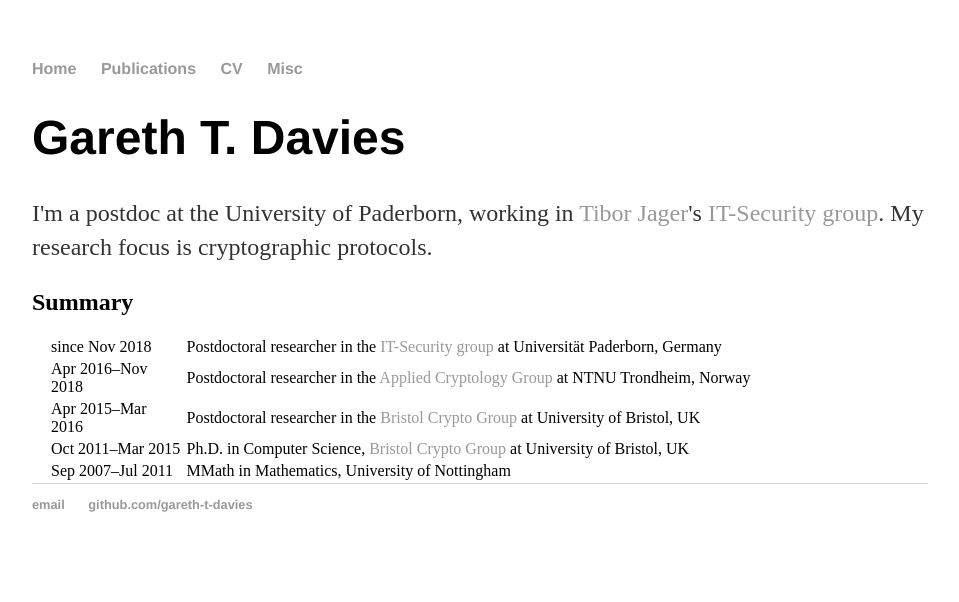
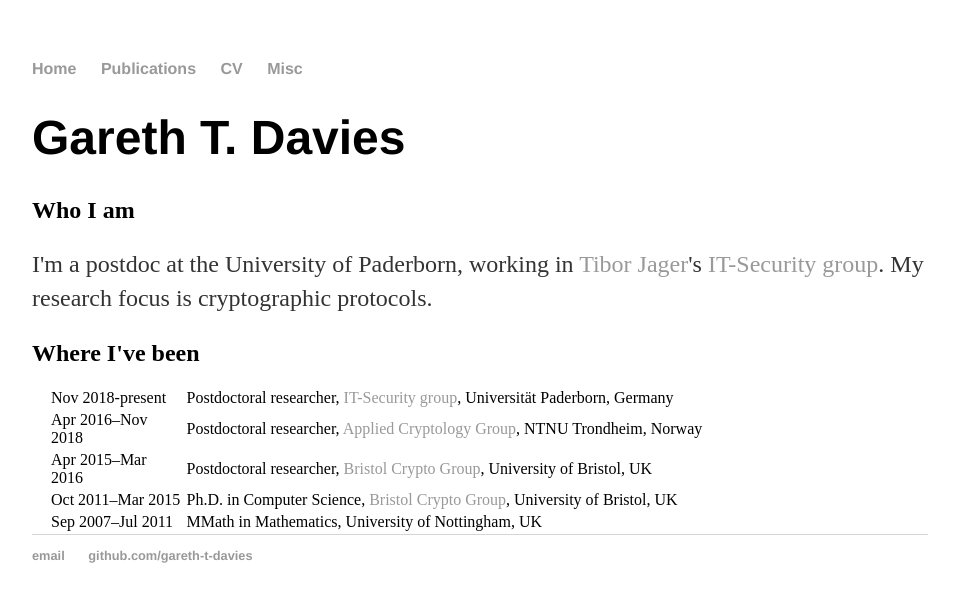
Before and after one commit to gareth-t-davies/gareth-t-davies.github.io, a Jekyll site: the page built from index.html, in a window 1280 px wide. Shown: the top 602 px of the page, without its empty margins (160-1119 px from the left). Built offline with Jekyll 4.4.1, drawn with Linux system fonts in a browser that asks for light colours.

Commit message:
Update index.html

```diff
--- a/index.html
+++ b/index.html
@@ -4,14 +4,17 @@ title: Gareth T. Davies
 ---
 <div class="blurb">
 	<h1>Gareth T. Davies</h1>
-	<p>I'm a postdoc at the University of Paderborn, working in <a href="https://www.tiborjager.de/" ">Tibor Jager</a>'s <a href="https://cs.uni-paderborn.de/en/its/" ">IT-Security group</a>. My research focus is cryptographic protocols.</p>
 </div><!-- /.blurb -->
 
-			<h2>Summary</h2>
-			<table style="margin-left: 1em; width: 100%; border: 0px;">
-				<tr><td style="width: 15%;">since Nov 2018</td><td>Postdoctoral researcher in the <a href="https://cs.uni-paderborn.de/en/its/">IT-Security group</a> at Universit&auml;t Paderborn, Germany</td></tr>
-				<tr><td style="width: 15%;">Apr 2016&ndash;Nov 2018</td><td>Postdoctoral researcher in the <a href="https://www.ntnu.edu/iik/nacl-lab">Applied Cryptology Group</a> at NTNU Trondheim, Norway</td></tr>
-				<tr><td style="width: 15%;">Apr 2015&ndash;Mar 2016</td><td>Postdoctoral researcher in the <a href="http://www.cs.bris.ac.uk/Research/CryptographySecurity/">Bristol Crypto Group</a> at University of Bristol, UK</td></tr>
-				<tr><td style="width: 15%;">Oct 2011&ndash;Mar 2015</td><td>Ph.D. in Computer Science, <a href="http://www.cs.bris.ac.uk/Research/CryptographySecurity/">Bristol Crypto Group</a> at University of Bristol, UK</td></tr>
-				<tr><td style="width: 15%;">Sep 2007&ndash;Jul 2011</td><td>MMath in Mathematics, University of Nottingham</td></tr>
-			</table>
+<h2>Who I am</h2>
+<p>I'm a postdoc at the University of Paderborn, working in <a href="https://www.tiborjager.de/" ">Tibor Jager</a>'s <a href="https://cs.uni-paderborn.de/en/its/" ">IT-Security group</a>. My research focus is cryptographic protocols.</p>
+
+
+<h2>Where I've been</h2>
+<table style="margin-left: 1em; width: 100%; border: 0px;">
+	<tr><td style="width: 15%;">Nov 2018-present</td><td>Postdoctoral researcher, <a href="https://cs.uni-paderborn.de/en/its/">IT-Security group</a>, Universit&auml;t Paderborn, Germany</td></tr>
+	<tr><td style="width: 15%;">Apr 2016&ndash;Nov 2018</td><td>Postdoctoral researcher, <a href="https://www.ntnu.edu/iik/nacl-lab">Applied Cryptology Group</a>, NTNU Trondheim, Norway</td></tr>
+	<tr><td style="width: 15%;">Apr 2015&ndash;Mar 2016</td><td>Postdoctoral researcher, <a href="http://www.cs.bris.ac.uk/Research/CryptographySecurity/">Bristol Crypto Group</a>, University of Bristol, UK</td></tr>
+	<tr><td style="width: 15%;">Oct 2011&ndash;Mar 2015</td><td>Ph.D. in Computer Science, <a href="http://www.cs.bris.ac.uk/Research/CryptographySecurity/">Bristol Crypto Group</a>, University of Bristol, UK</td></tr>
+	<tr><td style="width: 15%;">Sep 2007&ndash;Jul 2011</td><td>MMath in Mathematics, University of Nottingham, UK</td></tr>
+</table>
```
